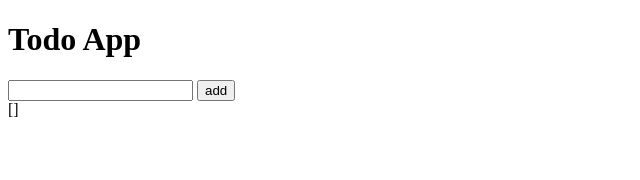
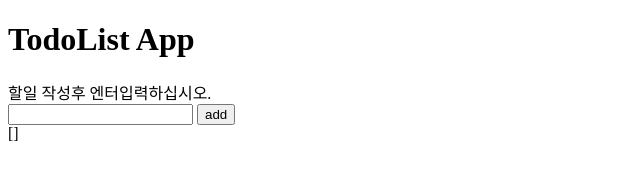
Before and after one commit to ysh12344/todoapp, a plain HTML site: page index.html in a window 1280 px wide. Shown: the whole page, without its empty margins (0-640 px from the left). Drawn offline with nearby package versions, Linux system fonts and the light colour scheme.

Commit message:
delpy todo

```diff
--- a/index.html
+++ b/index.html
@@ -8,7 +8,8 @@
 </head>
 <body>
     <div id="app">
-        <h1>Todo App</h1>
+        <h1>TodoList App</h1>
+        <div>할일 작성후 엔터입력하십시오.</div>
         <input type="text"
         v-model="inputText"
         v-on:keyup.enter="addItem">
@@ -48,6 +49,7 @@
                         var value = localStorage.key(i);
                         console.log(value);
                         this.todoItems.push(value);
+                        this.inputText='';
                     }
                     //axios.get('/todos')
                 },
```
